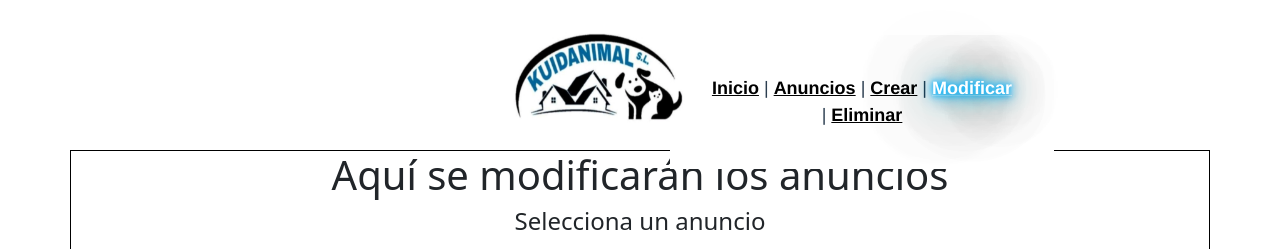
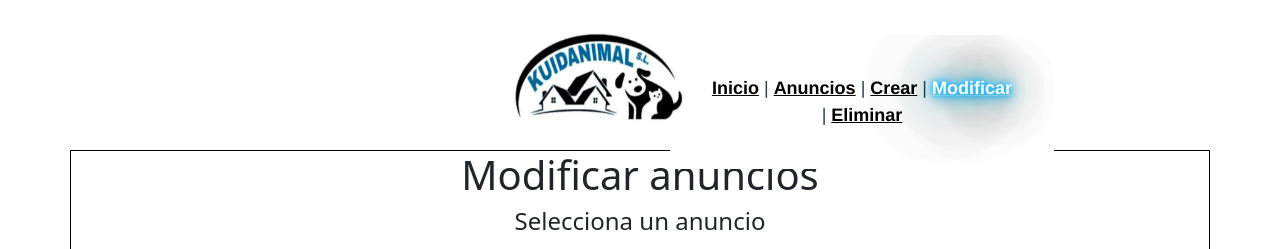
Before and after one commit to pedromr11/Kuidanimal, a Vue app in the folder Front/kuidanimal/: page /modificar in a window 1280 px wide. Shown: the top 249 px of the page. Built offline with nearby package versions, Linux system fonts and the light colour scheme; no server answers.

Commit message:
Modificacion estética

```diff
--- a/Front/kuidanimal/src/views/Modificar.vue
+++ b/Front/kuidanimal/src/views/Modificar.vue
@@ -10,7 +10,7 @@
 
 
       <div class="anuncios">
-        <h1>Aquí se modificarán los anuncios</h1>
+        <h1>Modificar anuncios</h1>
         <h4>Selecciona un anuncio</h4>
         <br>
 
```
